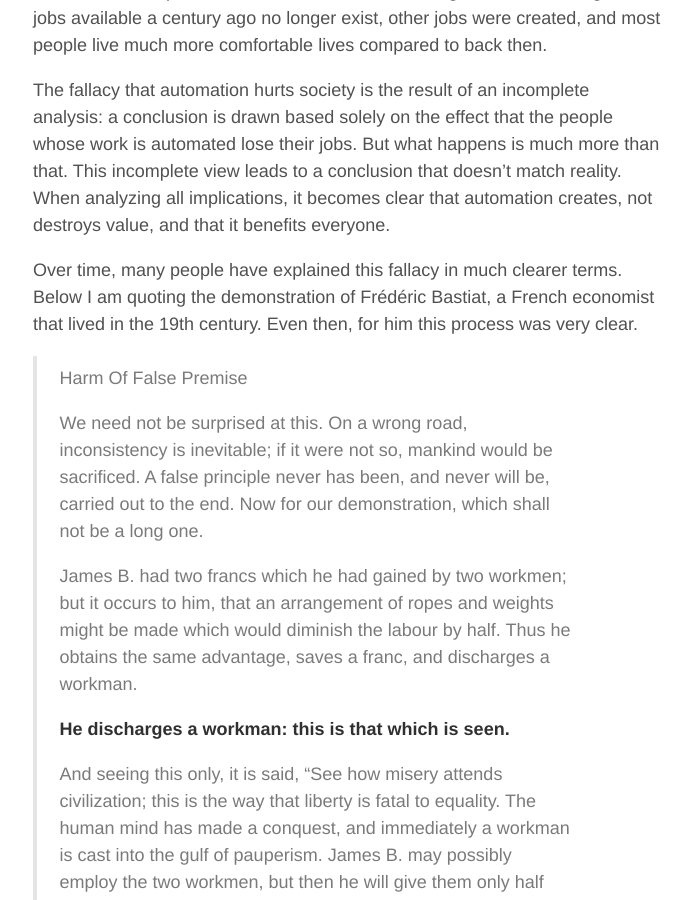
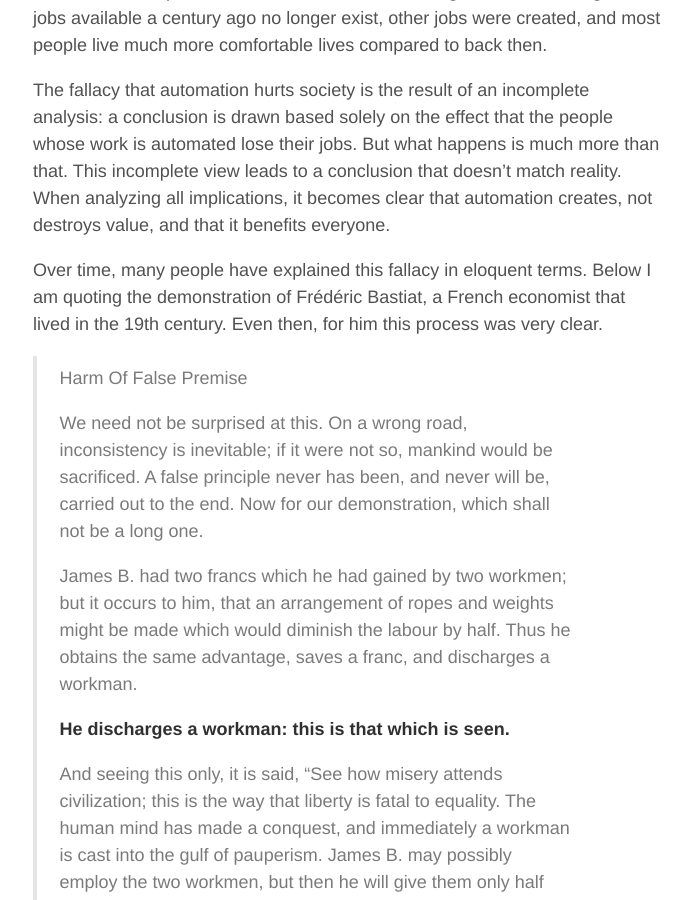
Before and after one commit to aoghina/aoghina.github.io, a Jekyll site: the page built from _posts/2016-10-18-the-luddite-fallacy.md, in a window 1280 px wide and 900 px high, scrolled down 1140 px. Shown: the whole window, without its empty margins (292-983 px from the left). Built offline with Jekyll 4.4.1, drawn with Linux system fonts in a browser that asks for light colours; comment, search, counter and statistics services are not loaded.

Commit message:
Update luddite

```diff
--- a/_posts/2016-10-18-the-luddite-fallacy.md
+++ b/_posts/2016-10-18-the-luddite-fallacy.md
@@ -16,7 +16,7 @@ Today, with the help of inventions, we have more conveniences in our lives than
 
 The fallacy that automation hurts society is the result of an incomplete analysis: a conclusion is drawn based solely on the effect that the people whose work is automated lose their jobs. But what happens is much more than that. This incomplete view leads to a conclusion that doesn't match reality. When analyzing all implications, it becomes clear that automation creates, not destroys value, and that it benefits everyone.
 
-Over time, many people have explained this fallacy in much clearer terms. Below I am quoting the demonstration of Frédéric Bastiat, a French economist that lived in the 19th century. Even then, for him this process was very clear.
+Over time, many people have explained this fallacy in eloquent terms. Below I am quoting the demonstration of Frédéric Bastiat, a French economist that lived in the 19th century. Even then, for him this process was very clear.
 
 
 >Harm Of False Premise
```
